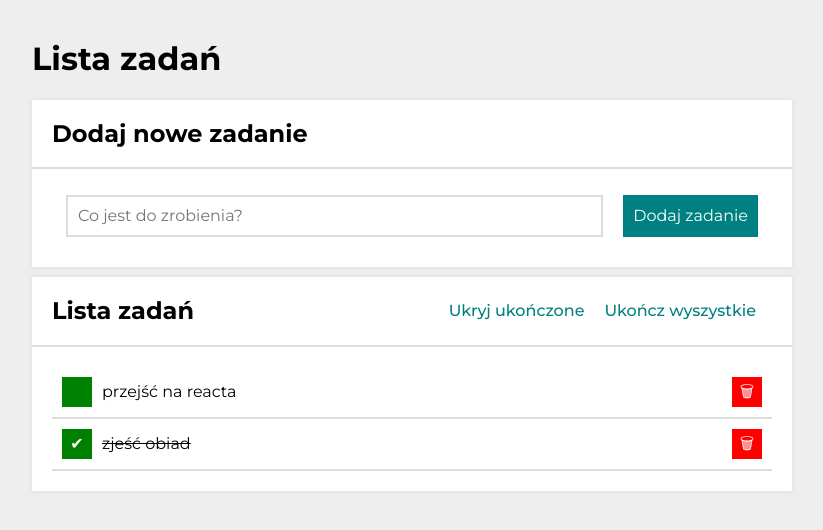
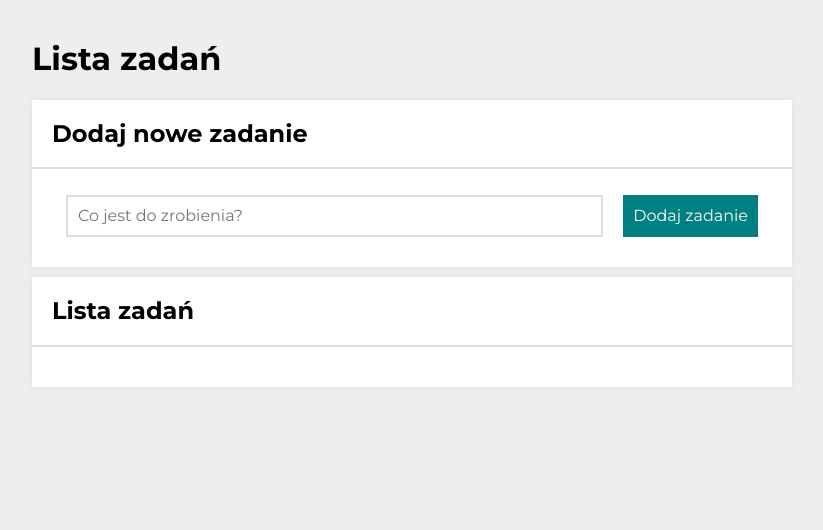
Before and after one commit to ewqa89/todo-list-react, a React (Create React App) app: page / in a window 1280 px wide. Shown: the top 530 px of the page, without its empty margins (228-1051 px from the left). Built offline with nearby package versions, Linux system fonts and the light colour scheme.

Commit message:
chenged tasks in app.js

```diff
--- a/src/App.js
+++ b/src/App.js
@@ -6,8 +6,6 @@ import Tasks from "./Tasks";
 import Container from "./Container";
 
 const tasks = [
-    { id: 1, content: "przejść na reacta", done: false },
-    { id: 2, content: "zjeść obiad", done: true },
 ];
 const hideDoneTasks = false;
 
```
